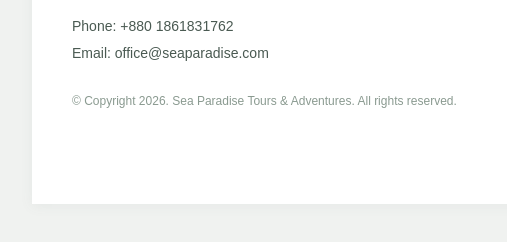
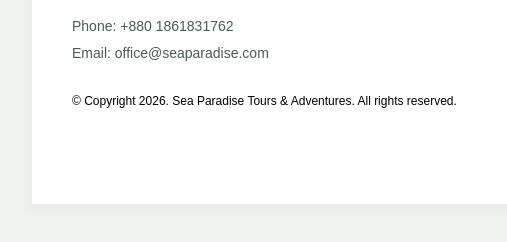
Before and after one commit to ekramk48-sudo/Website-Design, a plain HTML site: page index.html in a window 1280 px wide. Shown: the part 1892-2134 px from the top of the page, 108-615 px from the left. Drawn offline with Linux system fonts and the light colour scheme.

Commit message:
Update styles.css

```diff
--- a/styles.css
+++ b/styles.css
@@ -290,7 +290,7 @@
 
 .contact-info .copyright {
     font-size: 12px;
-    color: #8a9a90;
+    color: #000000;
     margin-top: 24px;
     margin-bottom: 0;
 }
```
